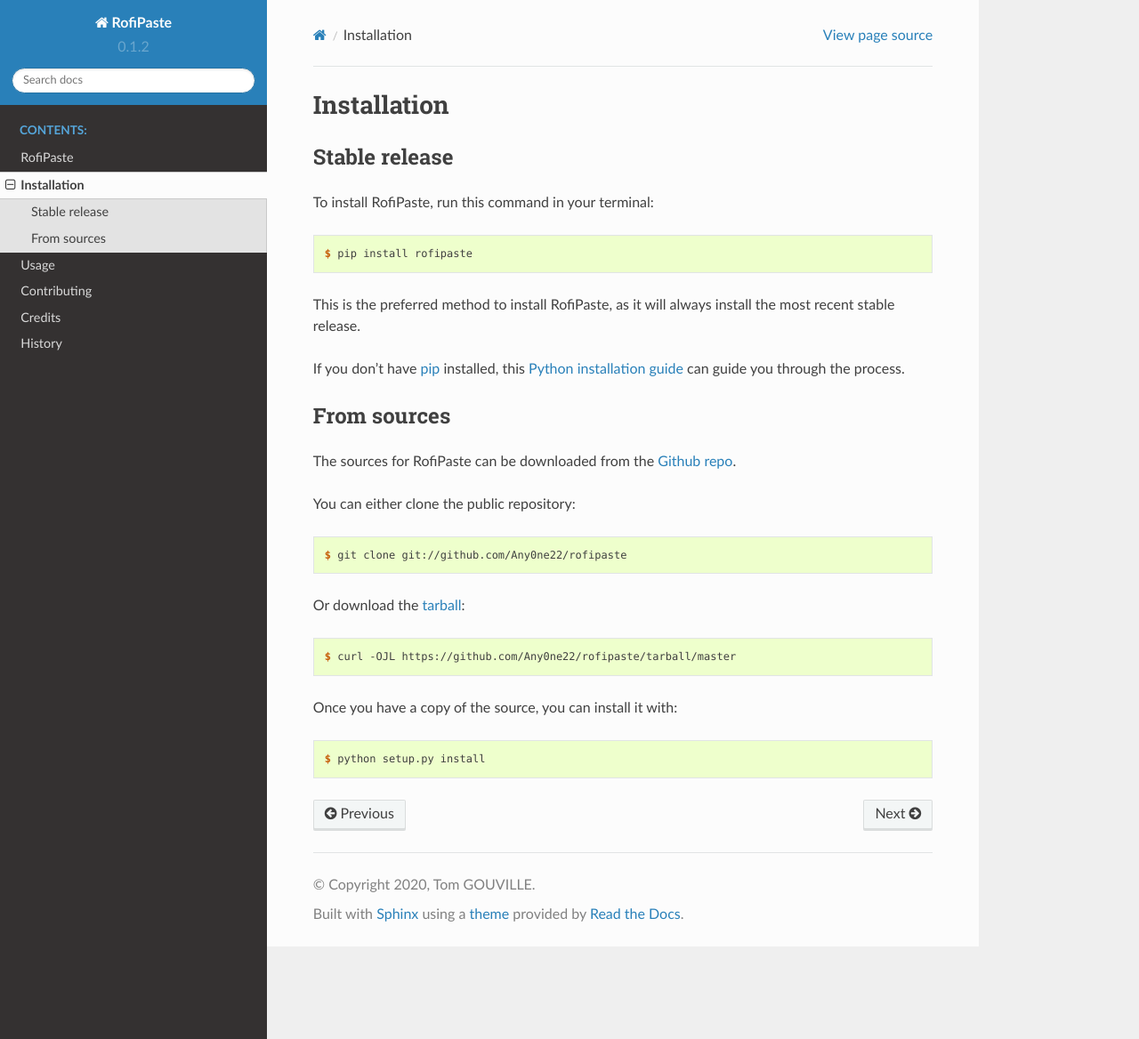
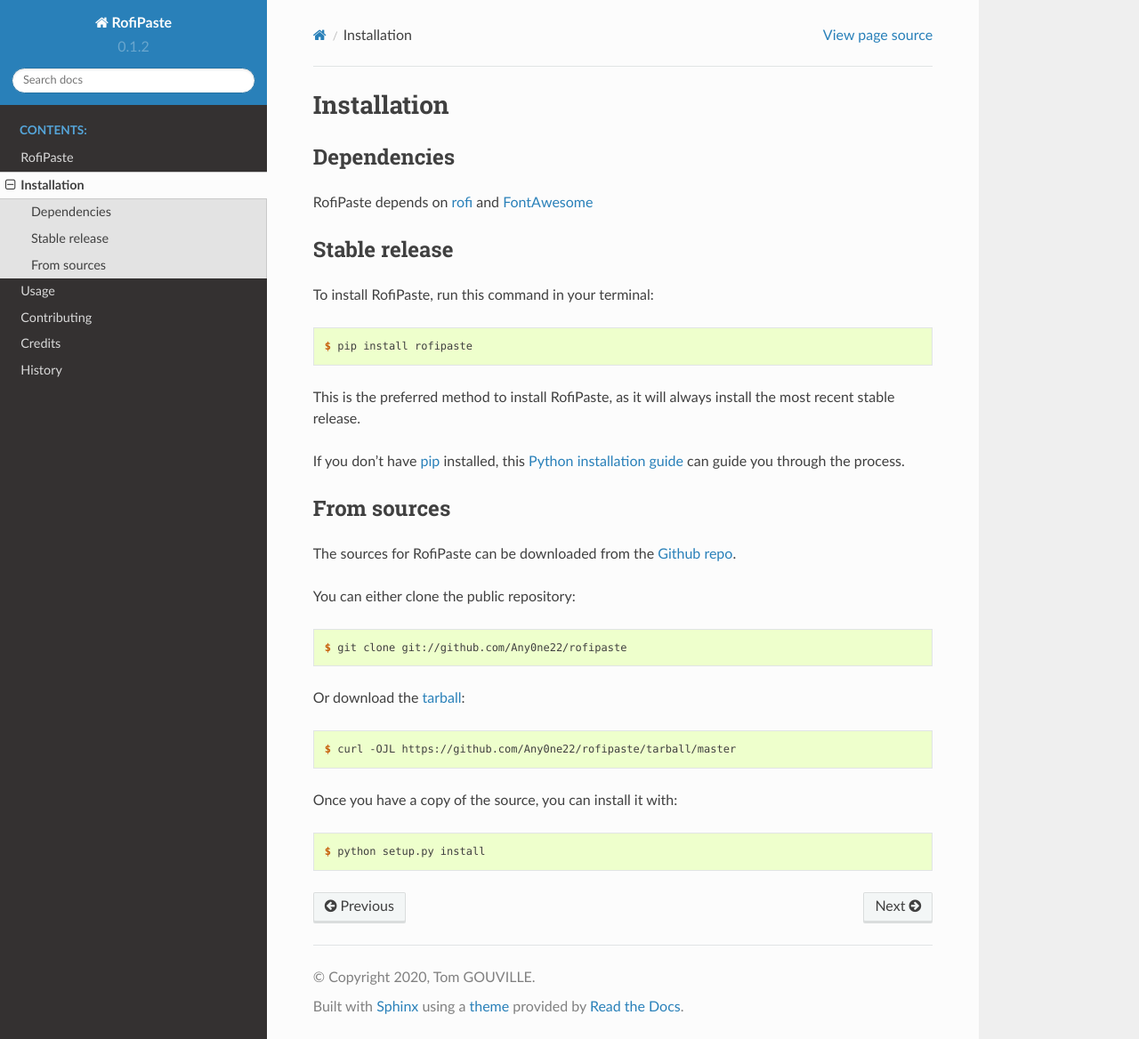
Before and after one commit to aeyno/rofipaste, a Sphinx documentation site: the page built from docs/installation.rst, in a window 1280 px wide and 1168 px high. Shown: the whole window at 89% size. Built offline with Sphinx 7.4.7 and the Read the Docs theme 2.0.0, drawn with Linux system fonts in a browser that asks for light colours; pages that are not in the unit, such as notebooks, are missing from menus.

Commit message:
adding dependencies

```diff
--- a/docs/installation.rst
+++ b/docs/installation.rst
@@ -3,6 +3,15 @@
 ============
 Installation
 ============
+
+
+Dependencies
+--------------
+
+RofiPaste depends on `rofi`_ and `FontAwesome`_
+
+.. _rofi: https://github.com/davatorium/rofi
+.. _FontAwesome: https://fontawesome.com/
 
 
 Stable release
```
